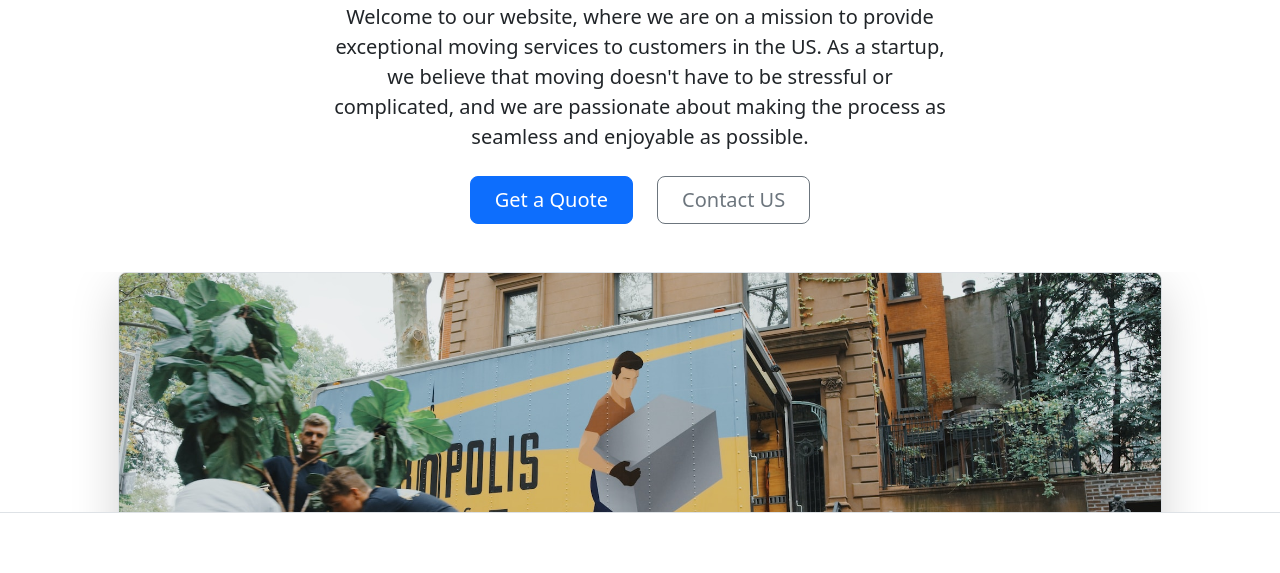
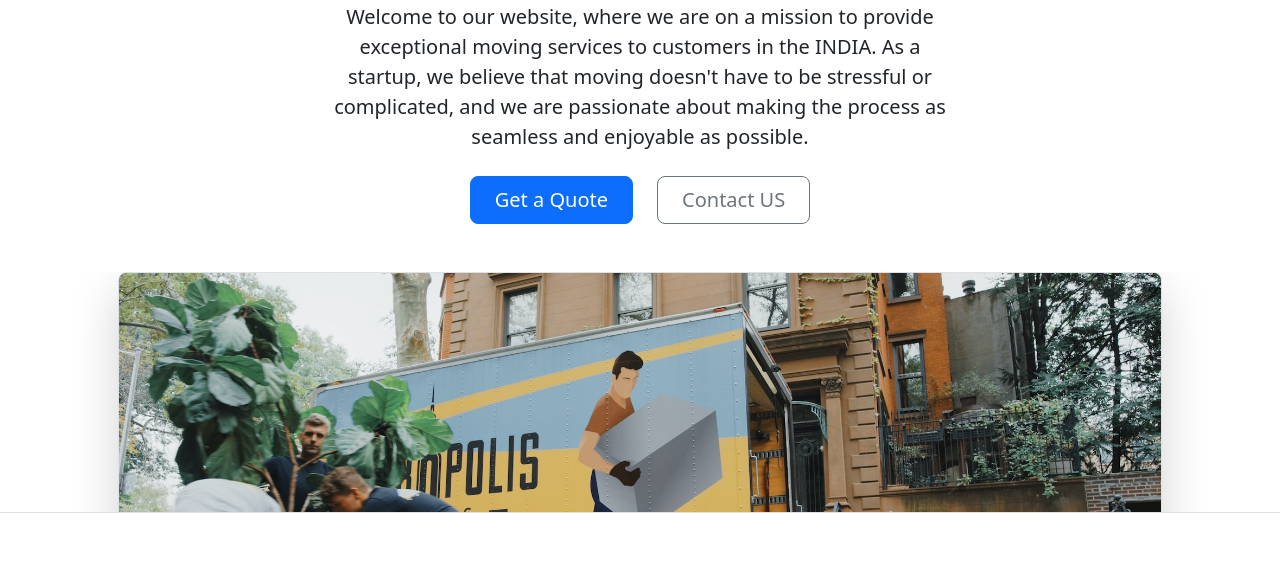
Before and after one commit to Sajid-Khan-dev/Bootstrap-Project-MoveIt-, a plain HTML site: page index.html in a window 1280 px wide. Shown: the part 227-800 px from the top of the page. Drawn offline with nearby package versions, Linux system fonts and the light colour scheme.

Commit message:
index.html

```diff
--- a/index.html
+++ b/index.html
@@ -83,7 +83,7 @@
       <div class="col-lg-6 mx-auto">
         <p class="lead mb-4">
           Welcome to our website, where we are on a mission to provide
-          exceptional moving services to customers in the US. As a startup, we
+          exceptional moving services to customers in the INDIA. As a startup, we
           believe that moving doesn't have to be stressful or complicated, and
           we are passionate about making the process as seamless and enjoyable
           as possible.
```
